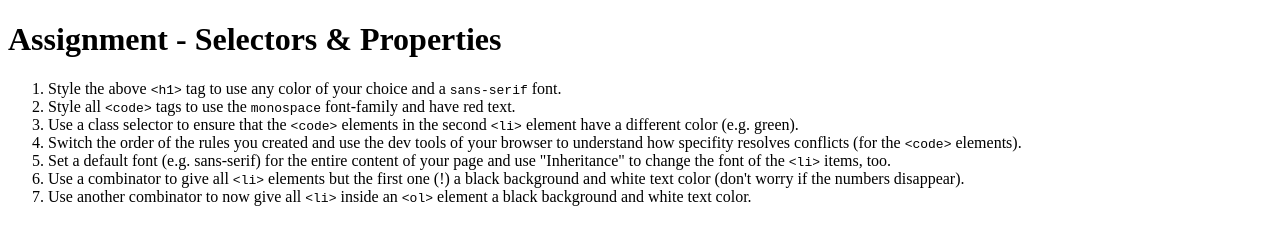
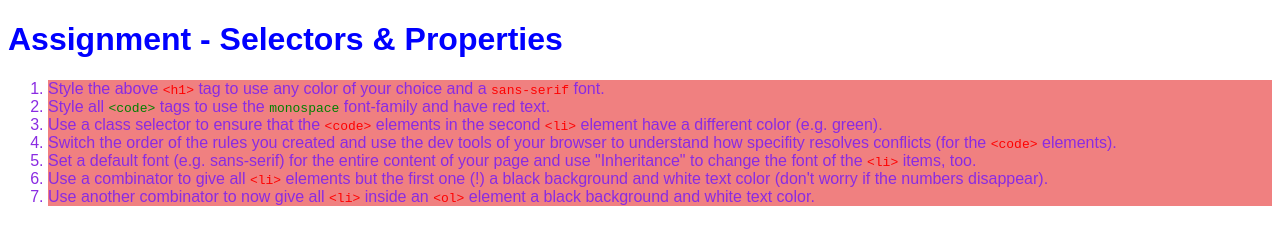
Before and after one commit to SOunit/css_complete_guide, a plain HTML site: page 02_03_basics_lesson/index.html in a window 1280 px wide. Drawn offline with Linux system fonts and the light colour scheme.

Commit message:
add lesson sample for basic styling sample

```diff
--- a/02_03_basics_lesson/index.html
+++ b/02_03_basics_lesson/index.html
@@ -1,22 +1,50 @@
 <!DOCTYPE html>
 <html lang="en">
-<head>
-    <meta charset="UTF-8">
-    <meta name="viewport" content="width=device-width, initial-scale=1.0">
-    <meta http-equiv="X-UA-Compatible" content="ie=edge">
+  <head>
+    <meta charset="UTF-8" />
+    <meta name="viewport" content="width=device-width, initial-scale=1.0" />
+    <meta http-equiv="X-UA-Compatible" content="ie=edge" />
     <title>CSS Course</title>
-    <link rel="stylesheet" href="main.css">
-</head>
-<body>
-    <h1 id="assignment-instructions">Assignment - Selectors &amp; Properties</h1>
+    <link rel="stylesheet" href="main.css" />
+  </head>
+  <body>
+    <h1 id="assignment-instructions">
+      Assignment - Selectors &amp; Properties
+    </h1>
     <ol>
-        <li>Style the above <code>&lt;h1&gt;</code> tag to use any color of your choice and a <code>sans-serif</code> font.</li>
-        <li>Style all <code>&lt;code&gt;</code> tags to use the <code>monospace</code> font-family and have red text.</li>
-        <li>Use a class selector to ensure that the <code>&lt;code&gt;</code> elements in the second <code>&lt;li&gt;</code> element have a different color (e.g. green).</li>
-        <li>Switch the order of the rules you created and use the dev tools of your browser to understand how specifity resolves conflicts (for the <code>&lt;code&gt;</code> elements).</li>
-        <li>Set a default font (e.g. sans-serif) for the entire content of your page and use "Inheritance" to change the font of the <code>&lt;li&gt;</code> items, too.</li>
-        <li>Use a combinator to give all <code>&lt;li&gt;</code> elements but the first one (!) a black background and white text color (don't worry if the numbers disappear).</li>
-        <li>Use another combinator to now give all <code>&lt;li&gt;</code> inside an <code>&lt;ol&gt;</code> element a black background and white text color.</li>
+      <li>
+        Style the above <code>&lt;h1&gt;</code> tag to use any color of your
+        choice and a <code>sans-serif</code> font.
+      </li>
+      <li>
+        Style all <code class="highlighted-code">&lt;code&gt;</code> tags to use
+        the <code class="highlighted-code">monospace</code> font-family and have
+        red text.
+      </li>
+      <li>
+        Use a class selector to ensure that the
+        <code>&lt;code&gt;</code> elements in the second
+        <code>&lt;li&gt;</code> element have a different color (e.g. green).
+      </li>
+      <li>
+        Switch the order of the rules you created and use the dev tools of your
+        browser to understand how specifity resolves conflicts (for the
+        <code>&lt;code&gt;</code> elements).
+      </li>
+      <li>
+        Set a default font (e.g. sans-serif) for the entire content of your page
+        and use "Inheritance" to change the font of the
+        <code>&lt;li&gt;</code> items, too.
+      </li>
+      <li>
+        Use a combinator to give all <code>&lt;li&gt;</code> elements but the
+        first one (!) a black background and white text color (don't worry if
+        the numbers disappear).
+      </li>
+      <li>
+        Use another combinator to now give all <code>&lt;li&gt;</code> inside an
+        <code>&lt;ol&gt;</code> element a black background and white text color.
+      </li>
     </ol>
-</body>
+  </body>
 </html>
--- a/02_03_basics_lesson/main.css
+++ b/02_03_basics_lesson/main.css
@@ -0,0 +1,49 @@
+body {
+  font-family: sans-serif;
+}
+
+#assignment-instructions {
+  font-family: sans-serif;
+  color: blue;
+}
+
+/* attribute selector */
+[id] {
+  color: green;
+}
+
+code {
+  font-family: monospace;
+  color: red;
+}
+
+.highlighted-code {
+  color: green;
+}
+
+/* all li but first one */
+/* li directry followed by li */
+li + li {
+  background-color: lightcoral;
+  color: blueviolet;
+}
+
+/* all li but first one */
+/*  */
+li ~ li {
+  background-color: lightcoral;
+  color: blueviolet;
+}
+
+/* all li but using combinator */
+/* li direct child of ol */
+ol > li {
+  background-color: lightcoral;
+  color: blueviolet;
+}
+
+/*  */
+ol li {
+  background-color: lightcoral;
+  color: blueviolet;
+}
```
